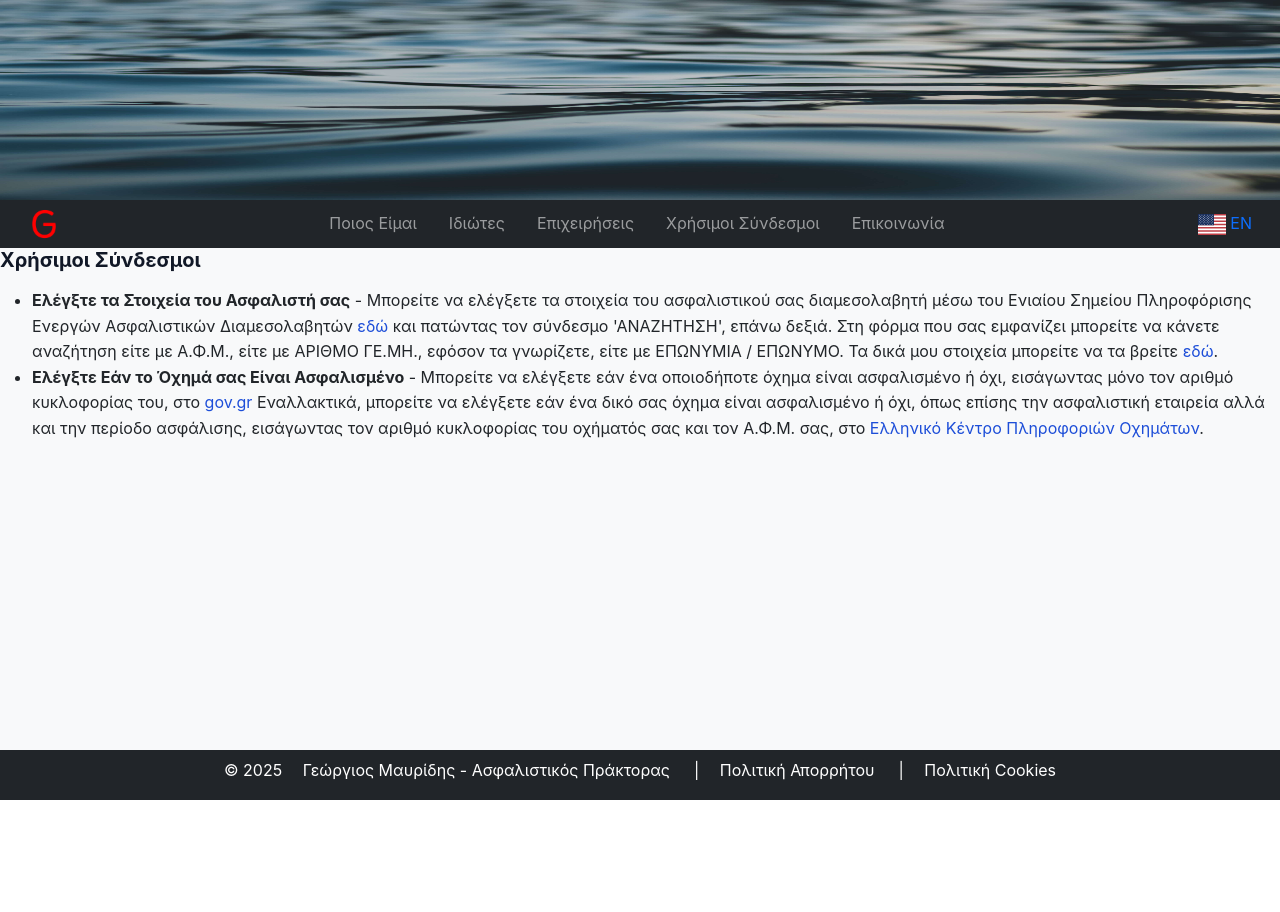
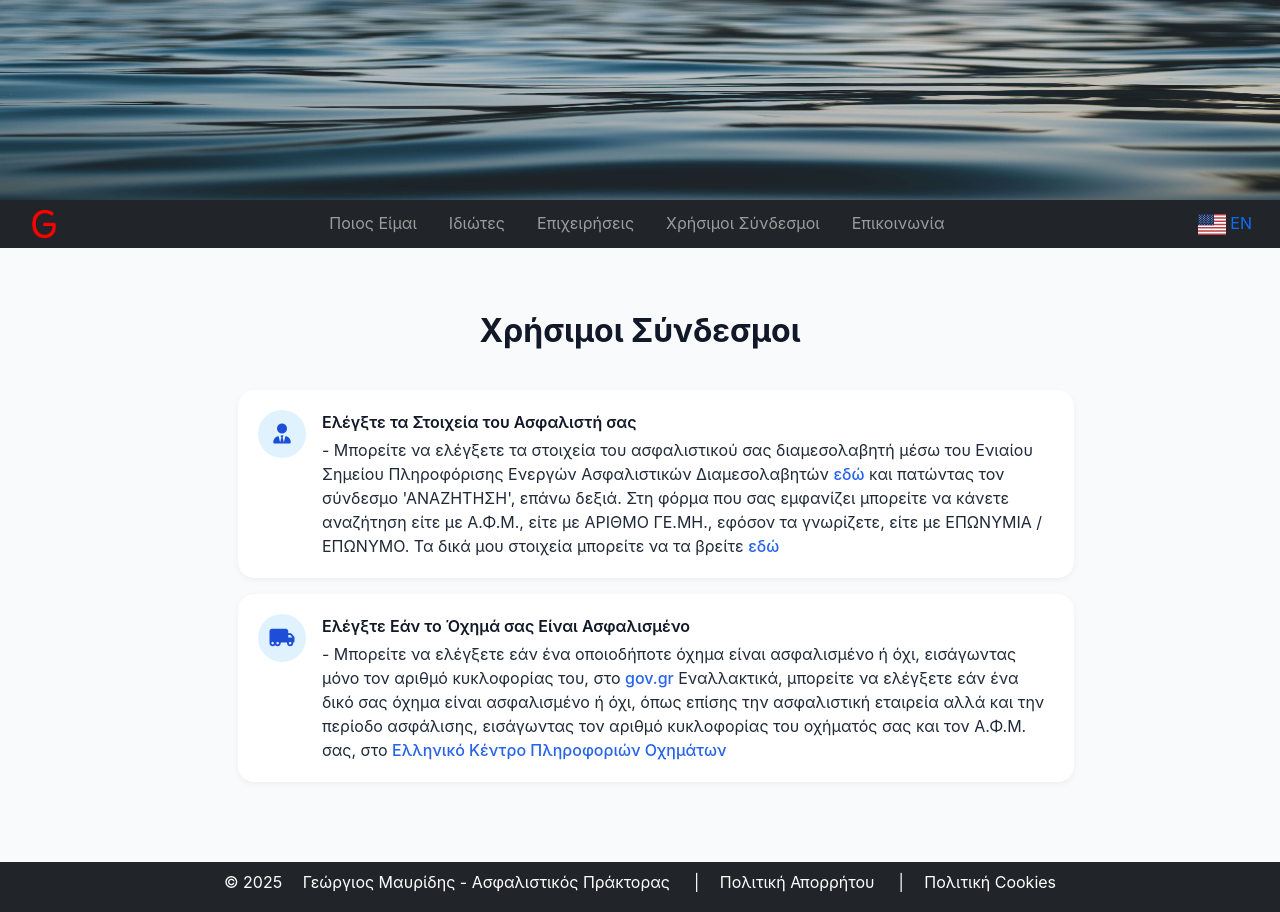
Before and after one commit to avgustos/ws, a Flask app: page /pages/useful_links in a window 1280 px wide. Before the commit the page ends 800 px from the top, so only its background shows below. Run offline with Flask 3, Linux system fonts and the light colour scheme.

Commit message:
added icons content in 'useful_links' page'

```diff
--- a/wsapp/content/el.json
+++ b/wsapp/content/el.json
@@ -74,24 +74,8 @@
   "useful_links": {
     "title": "Χρήσιμοι Σύνδεσμοι",
     "items": [
-      {
-        "title": "Ελέγξτε τα Στοιχεία του Ασφαλιστή σας",
-        "text": "Μπορείτε να ελέγξετε τα στοιχεία του ασφαλιστικού σας διαμεσολαβητή μέσω του Ενιαίου Σημείου Πληροφόρισης Ενεργών Ασφαλιστικών Διαμεσολαβητών",
-        "link_text": "εδώ",
-        "link_url": "https://insuranceregistry.uhc.gr/",
-        "extra": "και πατώντας τον σύνδεσμο 'ΑΝΑΖΗΤΗΣΗ', επάνω δεξιά. Στη φόρμα που σας εμφανίζει μπορείτε να κάνετε αναζήτηση είτε με Α.Φ.Μ., είτε με ΑΡΙΘΜΟ ΓΕ.ΜΗ., εφόσον τα γνωρίζετε, είτε με ΕΠΩΝΥΜΙΑ / ΕΠΩΝΥΜΟ. Τα δικά μου στοιχεία μπορείτε να τα βρείτε",
-        "extra_link_text": "εδώ",
-        "extra_link_url": "https://insuranceregistry.uhc.gr/agent/61587303000"
-      },
-      {
-        "title": "Ελέγξτε Εάν το Όχημά σας Είναι Ασφαλισμένο",
-        "text": "Μπορείτε να ελέγξετε εάν ένα οποιοδήποτε όχημα είναι ασφαλισμένο ή όχι, εισάγωντας μόνο τον αριθμό κυκλοφορίας του, στο",
-        "link_text": "gov.gr",
-        "link_url": "https://dilosi.services.gov.gr/templates/VEHICLE-INSURANCE/create",
-        "extra": "Εναλλακτικά, μπορείτε να ελέγξετε εάν ένα δικό σας όχημα είναι ασφαλισμένο ή όχι, όπως επίσης την ασφαλιστική εταιρεία αλλά και την περίοδο ασφάλισης, εισάγωντας τον αριθμό κυκλοφορίας του οχήματός σας και τον Α.Φ.Μ. σας, στο",
-        "extra_link_text": "Ελληνικό Κέντρο Πληροφοριών Οχημάτων",
-        "extra_link_url": "https://www.hic.gr/hic/check_ins.aspx"
-      }
+      { "icon": "fa-solid fa-user-tie", "title": "Ελέγξτε τα Στοιχεία του Ασφαλιστή σας", "text": "Μπορείτε να ελέγξετε τα στοιχεία του ασφαλιστικού σας διαμεσολαβητή μέσω του Ενιαίου Σημείου Πληροφόρισης Ενεργών Ασφαλιστικών Διαμεσολαβητών", "link_text": "εδώ", "link_url": "https://insuranceregistry.uhc.gr/", "extra": "και πατώντας τον σύνδεσμο 'ΑΝΑΖΗΤΗΣΗ', επάνω δεξιά. Στη φόρμα που σας εμφανίζει μπορείτε να κάνετε αναζήτηση είτε με Α.Φ.Μ., είτε με ΑΡΙΘΜΟ ΓΕ.ΜΗ., εφόσον τα γνωρίζετε, είτε με ΕΠΩΝΥΜΙΑ / ΕΠΩΝΥΜΟ. Τα δικά μου στοιχεία μπορείτε να τα βρείτε", "extra_link_text": "εδώ", "extra_link_url": "https://insuranceregistry.uhc.gr/agent/61587303000" },
+      { "icon": "fa-solid fa-truck-moving", "title": "Ελέγξτε Εάν το Όχημά σας Είναι Ασφαλισμένο", "text": "Μπορείτε να ελέγξετε εάν ένα οποιοδήποτε όχημα είναι ασφαλισμένο ή όχι, εισάγωντας μόνο τον αριθμό κυκλοφορίας του, στο", "link_text": "gov.gr", "link_url": "https://dilosi.services.gov.gr/templates/VEHICLE-INSURANCE/create", "extra": "Εναλλακτικά, μπορείτε να ελέγξετε εάν ένα δικό σας όχημα είναι ασφαλισμένο ή όχι, όπως επίσης την ασφαλιστική εταιρεία αλλά και την περίοδο ασφάλισης, εισάγωντας τον αριθμό κυκλοφορίας του οχήματός σας και τον Α.Φ.Μ. σας, στο", "extra_link_text": "Ελληνικό Κέντρο Πληροφοριών Οχημάτων", "extra_link_url": "https://www.hic.gr/hic/check_ins.aspx" }
     ]
   },
 
--- /dev/null
+++ b/wsapp/static/css/useful_links.css
@@ -0,0 +1,85 @@
+/* Useful Links Page Styles */
+.useful-links {
+  padding: 4rem 1rem;
+  background: #f9fafb; /* light neutral background */
+  font-family: "Inter", system-ui, sans-serif;
+  color: #1f2937; /* slate-800 */
+}
+
+.useful-links .container {
+  max-width: 900px;
+  margin: 0 auto;
+}
+
+/* Title */
+.useful-links h2 {
+  font-size: 2rem;
+  font-weight: 700;
+  text-align: center;
+  margin-bottom: 2.5rem;
+  color: #111827; /* slate-900 */
+}
+
+/* Service list */
+.useful-link-list {
+  list-style: none;
+  padding: 0;
+  margin: 0;
+}
+
+.useful-links-list li {
+  display: flex;
+  align-items: flex-start;
+  background: white;
+  padding: 1.25rem;
+  margin-bottom: 1rem;
+  border-radius: 1rem;
+  box-shadow: 0 2px 6px rgba(0,0,0,0.05);
+  transition: transform 0.2s ease, box-shadow 0.2s ease;
+}
+
+.useful-links-list li:hover {
+  transform: translateY(-2px);
+  box-shadow: 0 4px 10px rgba(0,0,0,0.08);
+}
+
+/* Icon circle */
+.icon-circle {
+  background-color: #e0f2fe;  /* light blue */
+  color: #1d4ed8;            /* primary blue */
+  border-radius: 50%;
+  width: 3rem;
+  height: 3rem;
+  display: flex;
+  align-items: center;
+  justify-content: center;
+  margin-right: 1rem;
+  flex-shrink: 0;
+  font-size: 1.25rem;
+}
+
+/* Text */
+.useful-link-text {
+  font-size: 1rem;
+  line-height: 1.5;
+}
+
+.useful-link-text strong {
+  display: block;
+  font-weight: 600;
+  margin-bottom: 0.25rem;
+  color: #111827;
+}
+
+/* Links inside useful link text */
+.useful-link-text a {
+  color: #2563eb;            /* blue-600 */
+  font-weight: 500;
+  text-decoration: none;
+  transition: color 0.2s ease, text-decoration 0.2s ease;
+}
+
+.useful-link-text a:hover {
+  color: #1e40af;            /* blue-800 */
+  text-decoration: underline;
+}
--- a/wsapp/templates/pages/useful_links.html
+++ b/wsapp/templates/pages/useful_links.html
@@ -1,27 +1,31 @@
 {% extends "/base.html" %}
 
-
-{% block title %}
-
-    {{ content.title }}
-
-{% endblock title %}
-
-
+{% block styles %}
+  <link rel="stylesheet" href="{{ url_for('static', filename='css/useful_links.css') }}">
+{% endblock %}
 
 
 {% block content %}
 
-<section class="useful-info" id="useful-info">
-  <div data-lang="en">
-    <h3>{{ content.title }}</h3>
-    <ul>
+<section class="useful-links">
+  <div class="container">
+    <h2>{{ content.title }}</h2>
+    <ul class="useful-links-list">
       {% for item in content["items"] %}
         <li>
-        <strong>{{ item.title }}</strong> - {{ item.text }}
+
+            <span class="icon-circle">
+              <i class="{{ item.icon }}"></i>
+            </span>
+
+            <div class="useful-link-text">
+              <strong>{{ item.title }}</strong> -
+              {{ item.text }}
               <a href="{{ item.link_url }}" target="_blank">{{ item.link_text }}</a>
               {{ item.extra }}
-        <a href="{{ item.extra_link_url }}" target="_blank">{{ item.extra_link_text }}</a>.
+              <a href="{{ item.extra_link_url }}" target="_blank">{{ item.extra_link_text }}</a>
+            </div>
+
         </li>
       {% endfor %}
     </ul>
```
Also changed, not shown: wsapp/content/en.json (+2 -18 lines). Lines whose indentation alone changed are shown as unchanged.
